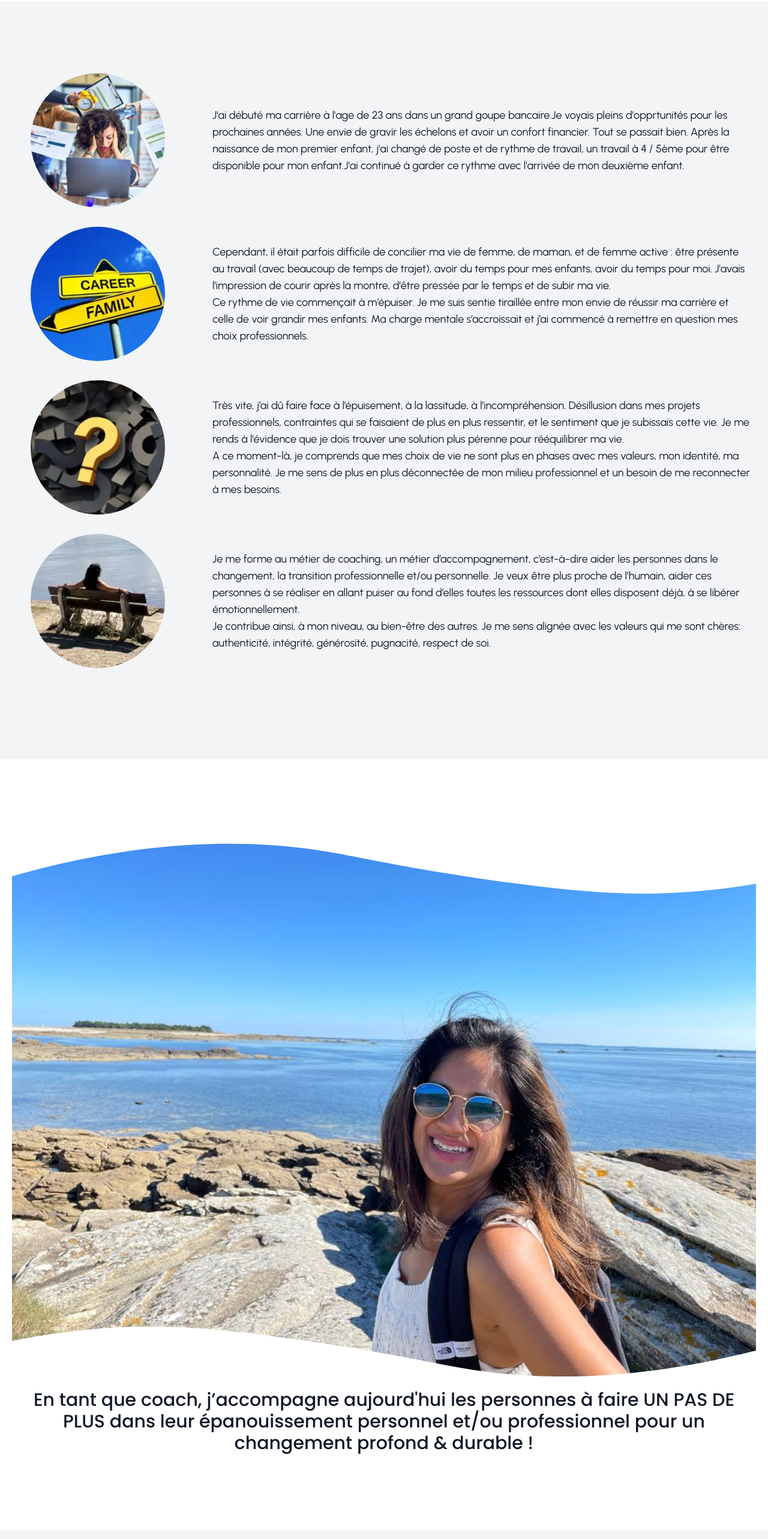
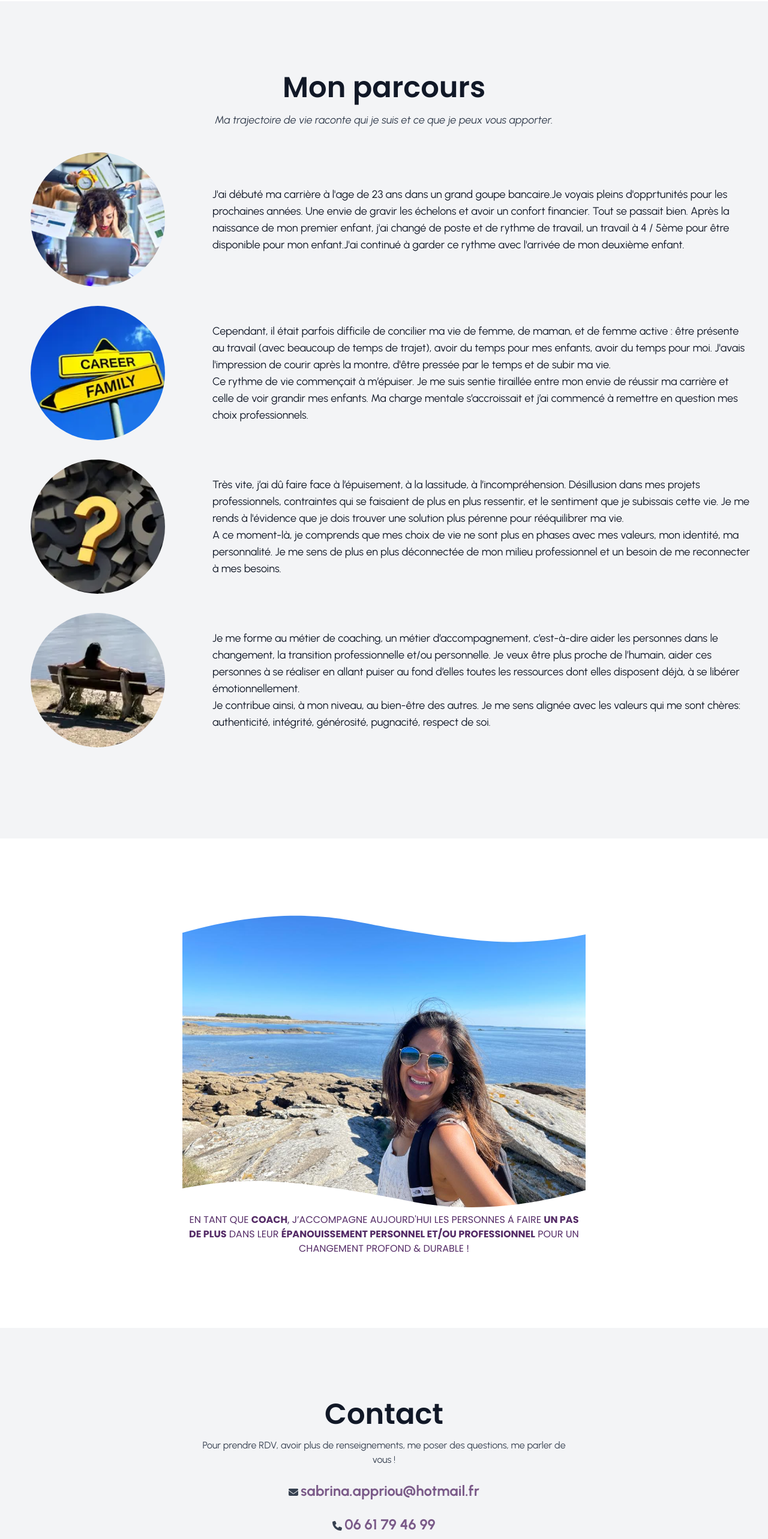
Before and after one commit to antoinebollinger/unpasdeplus-coaching, a Next.js app: page /about in a window 1280 px wide. Shown: the part 1200-3766 px from the top of the page at 60% size. Built offline with nearby package versions, Linux system fonts and the light colour scheme.

Commit message:
🚧 about

```diff
--- a/sections/about/career.js
+++ b/sections/about/career.js
@@ -38,6 +38,10 @@ export default function Career() {
     return (
         <section id="career" className="bg-gray-100">
             <div className="container">
+                <div className="text-center pb-10">
+                    <h4 className="title">Mon parcours</h4>
+                    <p className="text-lg italic">Ma trajectoire de vie raconte qui je suis et ce que je peux vous apporter.</p>
+                </div>
                 <div className="lg:max-w-full mx-auto">
                     {list(
                         Career1,
--- a/sections/about/outro.js
+++ b/sections/about/outro.js
@@ -5,7 +5,9 @@ import Wave from "../../public/images/header-shape.svg";
 export default function Outro() {
     return (
         <section id="outro">
-            <div className="container relative">
+            <div className="container">
+                <div className="max-w-2xl mx-auto">
+                    <div className="relative">
                         <div className="absolute top-0 w-full h-auto -mt-1">
                             <Image
                                 src={Wave}
@@ -32,8 +34,8 @@ export default function Outro() {
                             />
                         </div>
                     </div>
-            <div className="container">
-                <h4 className="subtitle text-center"> En tant que coach, j’accompagne aujourd'hui les personnes à faire UN PAS DE PLUS dans leur épanouissement personnel et/ou professionnel pour un changement profond & durable !</h4>
+                    <h4 className="text-center text-primary-800 uppercase"> En tant que <strong>coach</strong>, j’accompagne aujourd'hui les personnes à faire <strong>UN PAS DE PLUS</strong> dans leur <strong>épanouissement personnel et/ou professionnel</strong> pour un changement profond & durable !</h4>
+                </div>
             </div>
         </section>
     )
```
Lines whose indentation alone changed are shown as unchanged.
